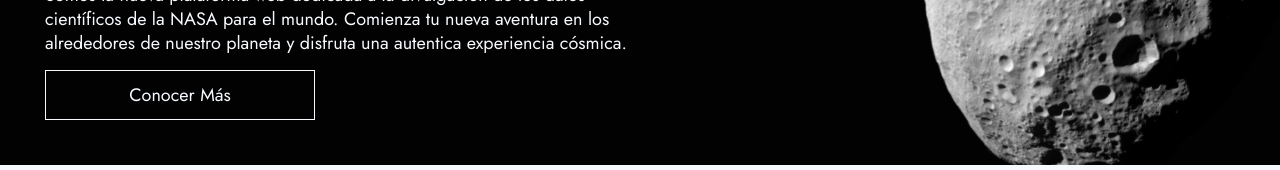
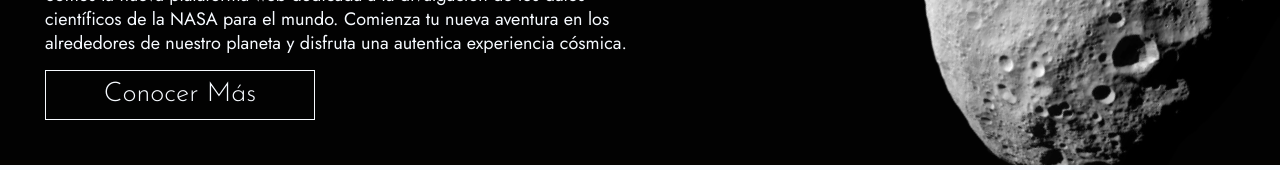
Before and after one commit to WS-Jedp/NeoBit, a React app: page / in a window 1280 px wide. Shown: the part 506-676 px from the top of the page. Built offline with nearby package versions, Linux system fonts and the light colour scheme.

Commit message:
hotfix/buttons The font of the buttons were corrected

```diff
--- a/src/styles/components/atoms/Buttons.scss
+++ b/src/styles/components/atoms/Buttons.scss
@@ -8,8 +8,9 @@
   border: $color-primary-white 1px solid;
   background-color: $color-primary-black;
   color: $color-primary-white;
-  font-family: $font-primary;
-  font-size: $font-size-p;
+  font-family: $font-secondary;
+  font-size: $font-size-buttons;
+  font-weight: $font-weight-light;
   transition: 0.3s ease-in-out;
   cursor: pointer;
   text-decoration: none;
--- a/src/styles/variables.scss
+++ b/src/styles/variables.scss
@@ -2,7 +2,7 @@
 // ---------- Imported Fonts ----------
 
 @import url('https://fonts.googleapis.com/css2?family=Jost:wght@300;400;700&display=swap');
-@import url('https://fonts.googleapis.com/css2?family=Josefin+Sans:wght@400;700&display=swap');
+@import url('https://fonts.googleapis.com/css2?family=Josefin+Sans:wght@300;400;700&display=swap');
 
 
 // ---------- Colors ----------
@@ -34,6 +34,7 @@ $font-size-h5: 21px;
 $font-size-p: 18px;
 $font-size-strong: 21px;
 $font-size-small: 16px;
+$font-size-buttons: 27px;
 
 // Font weights
 $font-weight-light: 300;
```
